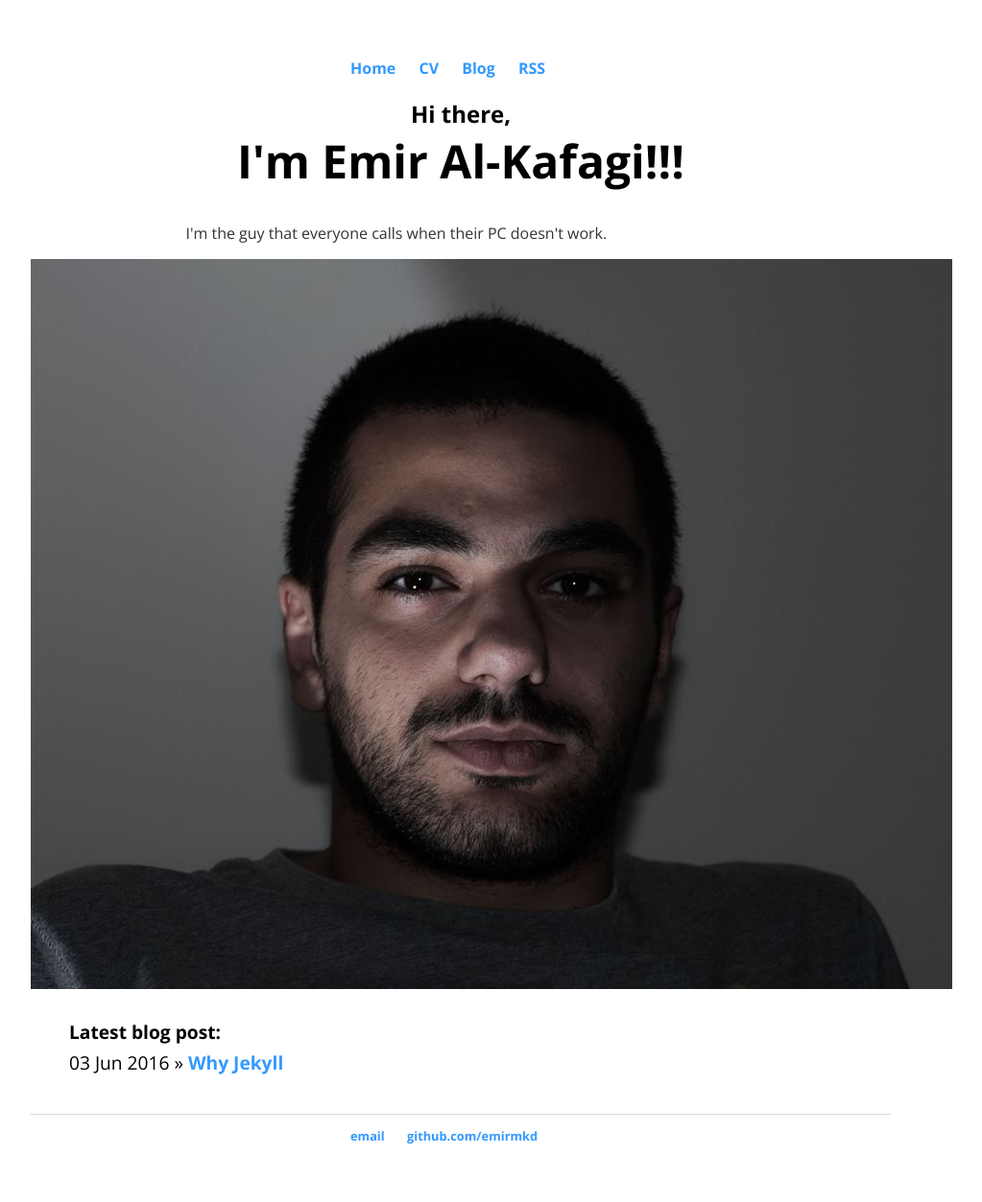
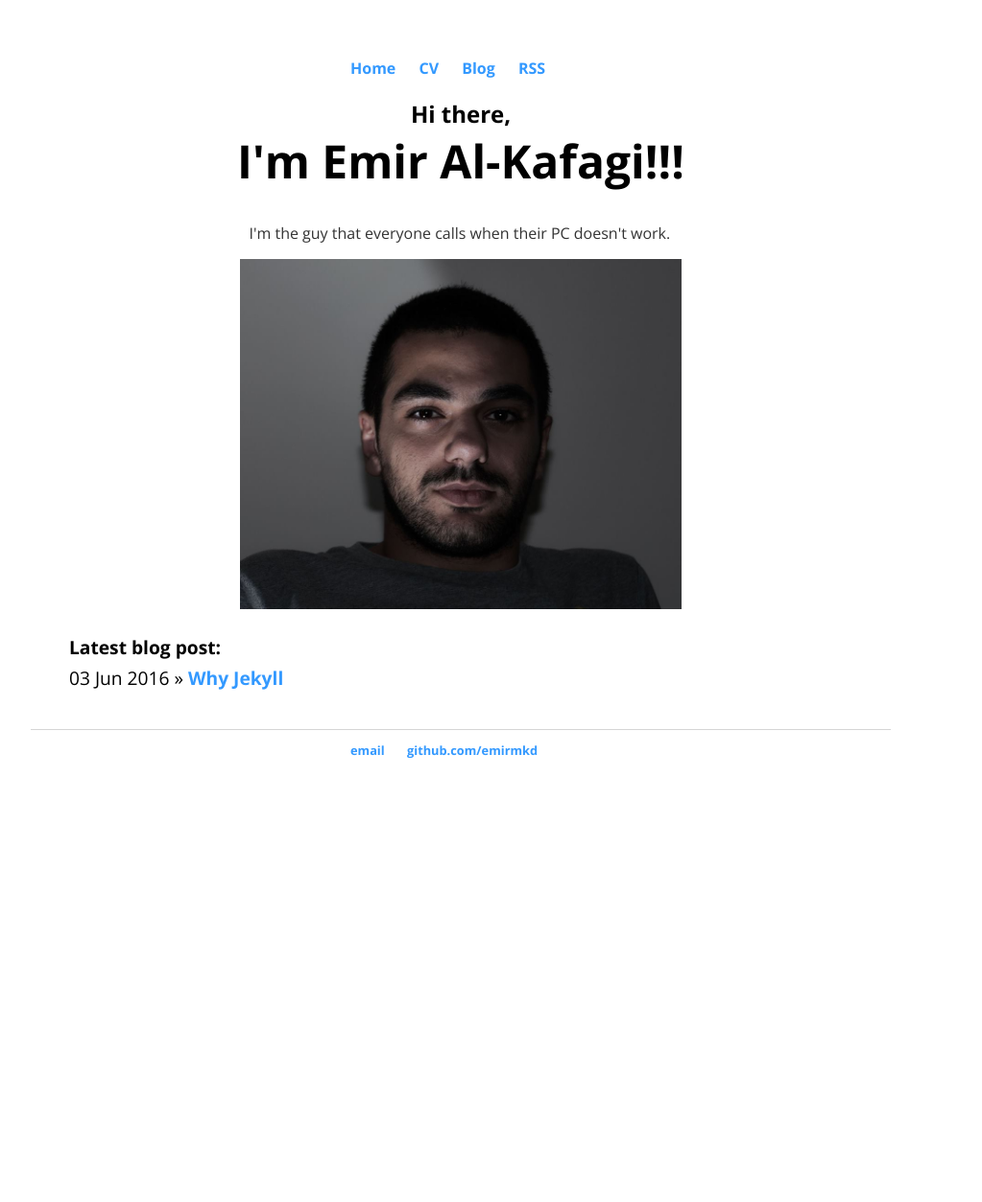
Before and after one commit to emirmkd/emirmkd.github.io, a Jekyll site: the page built from index.html, in a window 1280 px wide. Shown: the whole page at 96% size, without its empty margins (160-1183 px from the left). Built offline with Jekyll 4.4.1, drawn with Linux system fonts in a browser that asks for light colours; after the commit the page ends 900 px from its top, so only the background shows below that.

Commit message:
Update main.css

```diff
--- a/css/main.css
+++ b/css/main.css
@@ -62,8 +62,13 @@ ul.posts li {
 }
 
 .info {
-    max-width:573px;
+    max-width: 441px;
     margin-left: auto;
     margin-right: auto;
 }
+.emir {
+    width: 460px;
+    margin-left: auto;
+    margin-right: auto;
+    display: block;
 }
```
